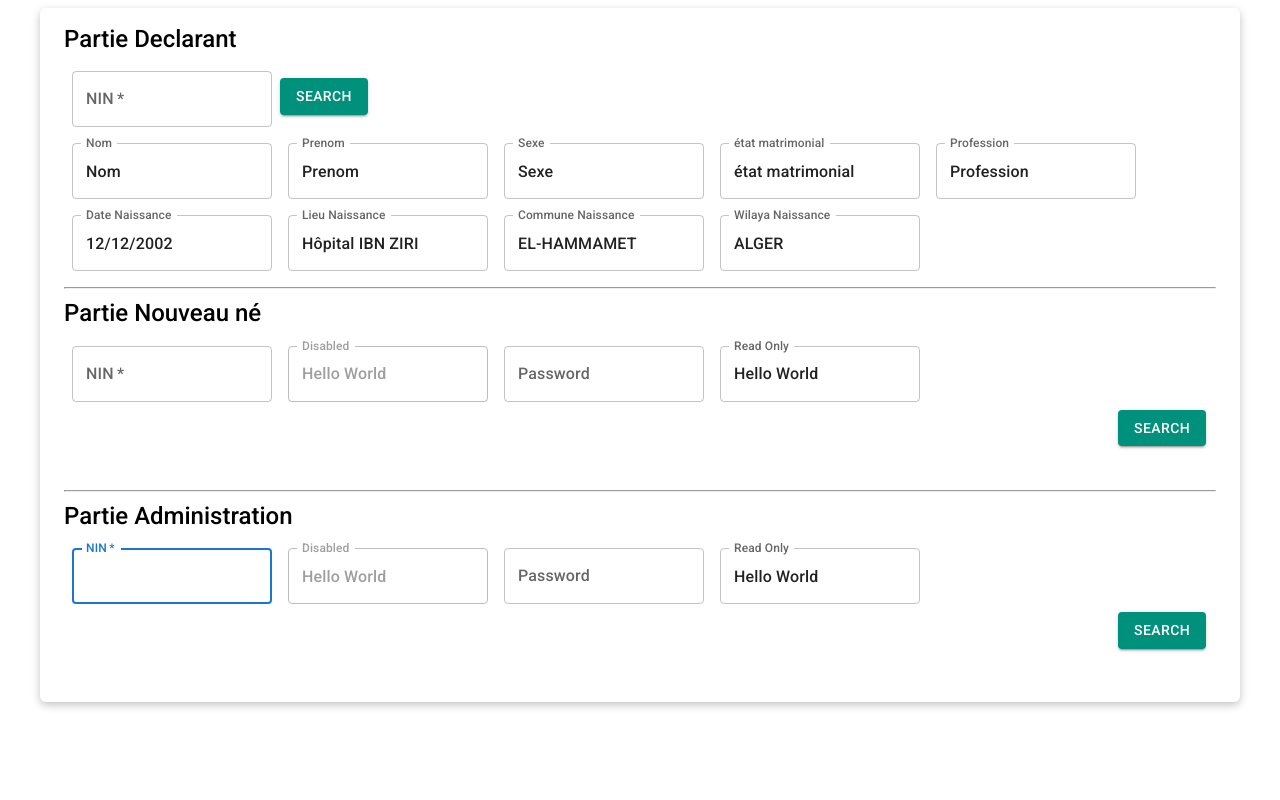
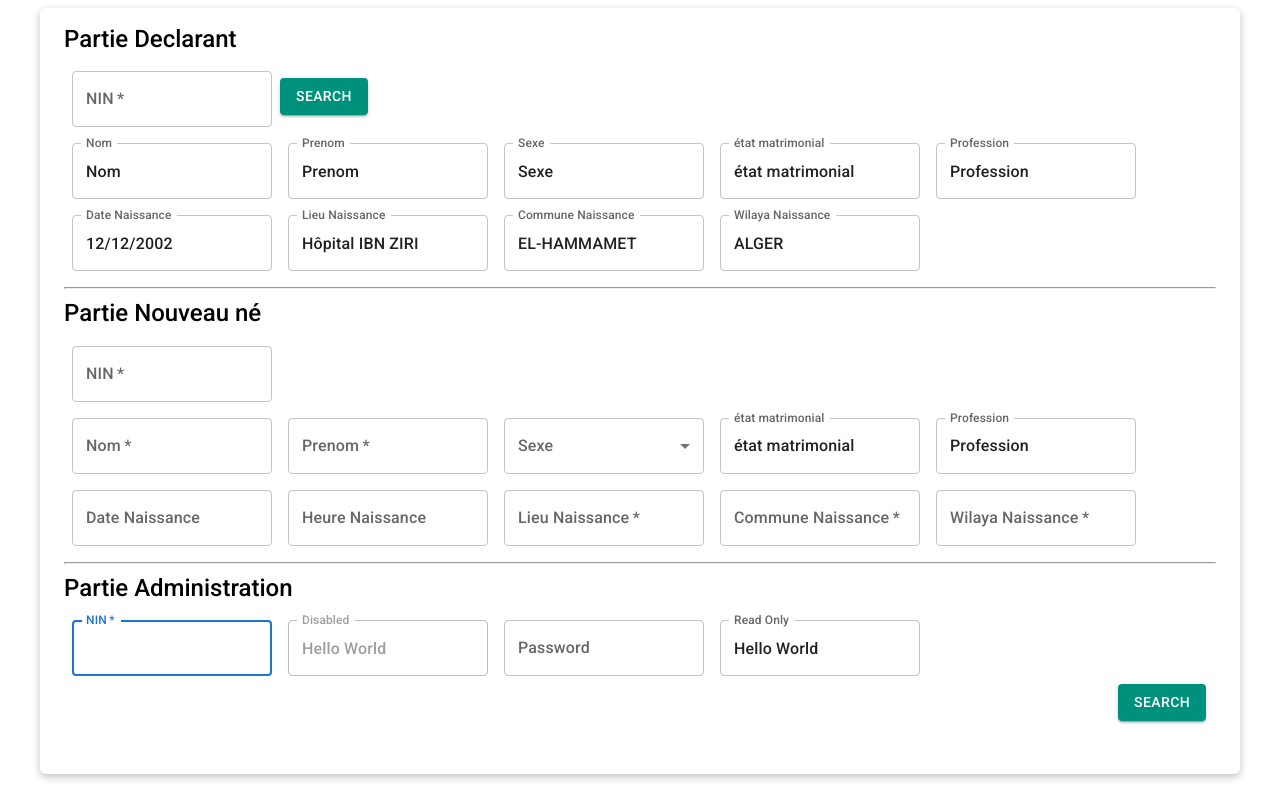
Before and after one commit to Rac11m/ProjetSI2, a React (Create React App) app in the folder client/: page /creationactenaissance in a window 1280 px wide. Built offline with nearby package versions, Linux system fonts and the light colour scheme.

Commit message:
Adding newBorned part

```diff
--- a/client/package.json
+++ b/client/package.json
@@ -12,6 +12,9 @@
     "@testing-library/jest-dom": "^5.16.5",
     "@testing-library/react": "^13.4.0",
     "@testing-library/user-event": "^14.4.3",
+    "date-fns": "^2.29.3",
+    "dayjs": "^1.11.7",
+    "luxon": "^3.2.0",
     "moment": "^2.29.4",
     "react": "^18.2.0",
     "react-dom": "^18.2.0",
--- a/client/src/pages/acteNaissance/FormulaireCreation.jsx
+++ b/client/src/pages/acteNaissance/FormulaireCreation.jsx
@@ -1,11 +1,20 @@
 import '@fontsource/roboto/500.css'
-import { TextField, Box, Typography, Button, Grid } from '@mui/material';
+import { TextField, Box, Typography, Button, Grid, MenuItem, InputLabel, FormControl, Select } from '@mui/material';
 import { Container } from '@mui/system';
-import { DatePicker } from '@mui/x-date-pickers/DatePicker'
-import React from 'react'
-import './forms.css'
+import { AdapterDayjs } from '@mui/x-date-pickers/AdapterDayjs';
+import { DatePicker } from '@mui/x-date-pickers/DatePicker';
+import { TimePicker } from '@mui/x-date-pickers/TimePicker';
+import { LocalizationProvider } from '@mui/x-date-pickers/LocalizationProvider/LocalizationProvider';
+import React, { useState } from 'react'
+import './forms.css';
 
 function FormulaireCreation() {
+
+  const [dateValue, setDateValue] = useState(null);
+  const [timeValue, setTimeValue] = useState(null);
+  const [sexeValue, setSexeValue] = useState(null);
+
+
   return (
     <Container component="form" className='cadre' sx={{padding: "10px"}}>
 
@@ -123,35 +132,103 @@ function FormulaireCreation() {
             autoComplete="matricule"
             autoFocus
       />
+      <Grid container>
       <TextField
-        disabled
+        margin="normal"
+        required
+        fullWidth
         id="outlined-disabled"
-        label="Disabled"
-        defaultValue="Hello World"
+        label="Nom"
+        name="Nom"
+        autoFocus
       />
       <TextField
-        id="outlined-password-input"
-        label="Password"
-        type="password"
-        autoComplete="current-password"
+        margin="normal"
+        required
+        fullWidth
+        id="outlined-disabled"
+        label="Prenom"
+        name="Prenom"
+        autoFocus
+      />
+ <FormControl sx={{ m: 1, width: 200 }}>
+ <InputLabel id="demo-simple-select-label">Sexe</InputLabel>
+  <Select
+    required
+    labelId="demo-simple-select-label"
+    id="demo-simple-select"
+    value={sexeValue}
+    label="Sexe"
+    onChange={(event)=> {
+      setSexeValue(event.target.value);
+    }
+  }
+  >
+    <MenuItem value={'M'}>Male</MenuItem>
+    <MenuItem value={'F'}>Femelle</MenuItem>
+  </Select>
+    </FormControl>
+      <TextField
+        readOnly
+        id="outlined-disabled"
+        label="état matrimonial "
+        defaultValue="état matrimonial"
+      />
+        <TextField
+        readOnly
+        id="outlined-disabled"
+        label="Profession"
+        defaultValue="Profession"
+      />
+      <LocalizationProvider dateAdapter={AdapterDayjs}>
+        <DatePicker
+          label="Date Naissance"
+          value={dateValue}
+          onChange={(date) => {
+            setDateValue(date);
+          }}
+          renderInput={(params) => <TextField {...params} />}
+        />
+      </LocalizationProvider>
+      <LocalizationProvider dateAdapter={AdapterDayjs}>
+        <TimePicker
+          label="Heure Naissance"
+          value={timeValue}
+          onChange={(time) => {
+            setTimeValue(time);
+          }}
+          renderInput={(params) => <TextField {...params} />}
+        />
+      </LocalizationProvider>
+      <TextField
+        margin="normal"
+        required
+        fullWidth
+        id="outlined-disabled"
+        label="Lieu Naissance"
+        name="Lieu Naissance"
+        autoFocus
       />
       <TextField
-        id="outlined-read-only-input"
-        label="Read Only"
-        defaultValue="Hello World"
-        InputProps={{
-          readOnly: true,
-        }}
+        margin="normal"
+        required
+        fullWidth
+        id="outlined-disabled"
+        label="Commune Naissance"
+        name="Commune Naissance"
+        autoFocus
+
       />
-      <Box marginBottom={10}>
-      <Button
-            type="button"
-            variant="contained"
-            style={{backgroundColor: '#00917C', float: 'right',right: '10px'}}
-            >
-            Search
-          </Button>
-            </Box>
+      <TextField
+      margin="normal"
+      required
+      fullWidth
+      id="outlined-disabled"
+      label="Wilaya Naissance"
+      name="Wilaya Naissance"
+      autoFocus
+    />
+      </Grid>
       <hr />
             </div>
             <div className='partie-Administration'>
```
Also changed, not shown: 1 other file (tests, documents, lock files or other folders).
